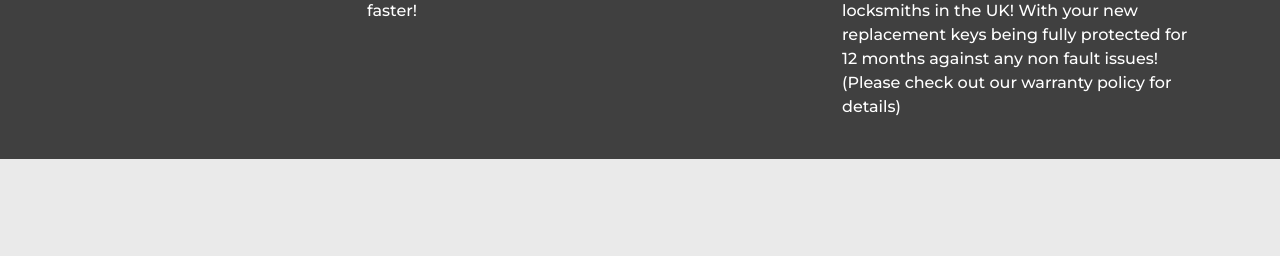
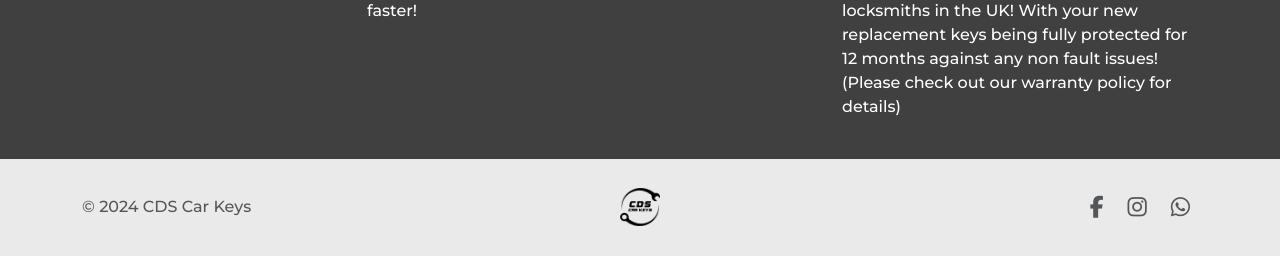
Before and after one commit to danieljcave/p5-cds-car-keys, a Django app: template home/templates/home/index.html in a window 1280 px wide. Shown: the part 2641-2897 px from the top of the page. Before the commit the page ends 2800 px from the top, so only its background shows below. Run offline with Django 5.2, Linux system fonts and the light colour scheme; the template is opened without the code that fills it, so the values that code supplies are empty; some libraries are stand-ins or nearby versions.

Commit message:
Add footer to base.html

```diff
--- a/static/css/base.css
+++ b/static/css/base.css
@@ -91,6 +91,16 @@ body{
     padding-bottom: .5rem;
 }
 
+.footer-icons{
+    font-size: 22px;
+}
+
+.footer-icons:hover{
+    transform: scale(1.2);
+    transition: .1s ease-in-out;
+    color: #ff6e00;
+    font-weight: 700;
+}
 
 
 
--- a/templates/base.html
+++ b/templates/base.html
@@ -120,6 +120,41 @@
 
   {% block postloadjs %}
   {% endblock %}
+
+  <div class="container">
+    <footer class="d-flex flex-wrap justify-content-between align-items-center py-4">
+      <p class="col-md-4 mb-0 text-body-secondary">&copy; 2024 CDS Car Keys</p>
+
+      <a href="#" class="col-md-4 d-flex align-items-center justify-content-center mb-3 mb-md-0 me-md-auto link-body-emphasis text-decoration-none">
+        <img class="" width="40" height="38" src="{% static 'media/cds-logo.png' %}" alt="CDS Footer Logo"></img>
+      </a>
+
+      <ul class="nav col-md-4 justify-content-end">
+        <li class="nav-item ms-2">
+          <a href="https://www.facebook.com/cdscarkeys/" class="nav-link px-2 text-body-secondary" target="_blank" alt="Facebook">
+            <div class="footer-icons">
+              <i class="fa-brands fa-facebook-f"></i>
+            </div>
+          </a>
+        </li>
+        <li class="nav-item ms-2">
+          <a href="https://www.instagram.com/cdscarkeys/" class="nav-link px-2 text-body-secondary" target="_blank" alt="Instagram">
+            <div class="footer-icons">
+              <i class="fa-brands fa-instagram"></i>
+            </div>
+          </a>
+        </li>
+        <li class="nav-item ms-2">
+            <a href="https://wa.me/message/Z45FVVLKOYHPP1/" class="nav-link px-2 text-body-secondary" target="_blank" alt="Whatsapp">
+              <div class="footer-icons">
+                <i class="fa-brands fa-whatsapp"></i>
+              </div>
+          </a>
+        </li>
+      </ul>
+    </footer>
+  </div>
+
 </body>
 
 </html>
```
